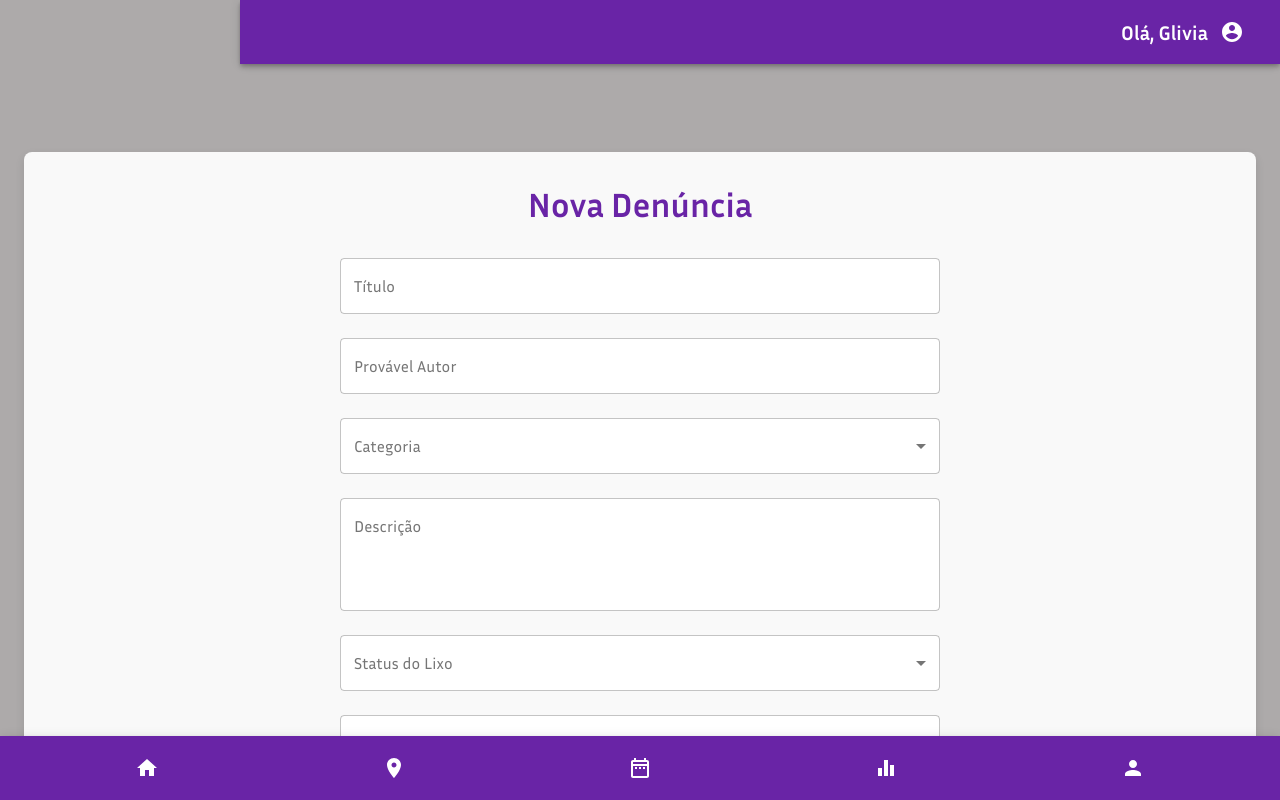
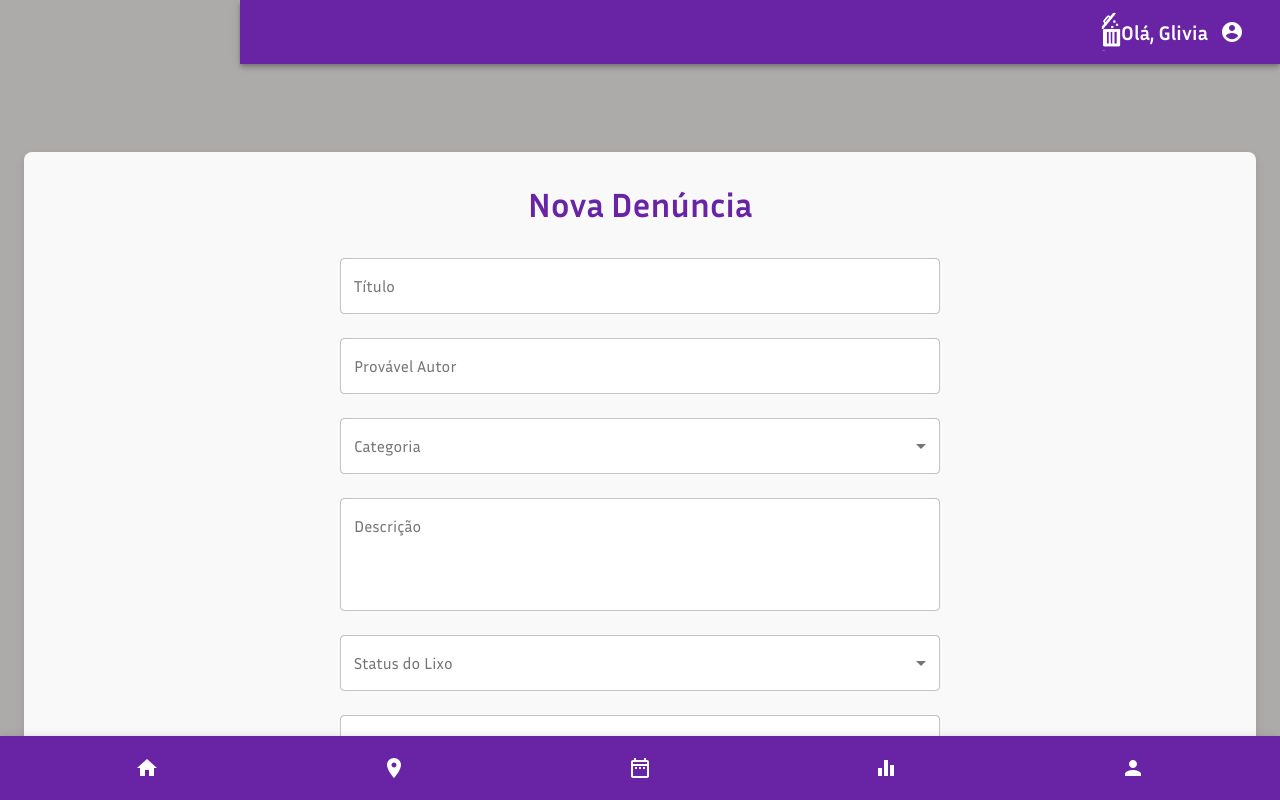
Before and after one commit to pedrorochacr/TP1-IHC, a React (Create React App) app in the folder frontend/: page /denuncias in a window 1280 px wide. Built offline with nearby package versions, Linux system fonts and the light colour scheme; no server answers.

Commit message:
add logo

```diff
--- a/frontend/src/layout/index.js
+++ b/frontend/src/layout/index.js
@@ -1,7 +1,16 @@
 import { useLocation } from "react-router-dom";
 import React, { useState, useContext, useEffect } from "react";
 import { useHistory } from "react-router-dom";
-import { makeStyles, AppBar, Toolbar, IconButton, Grid, Typography, MenuItem, Menu } from "@material-ui/core";
+import {
+  makeStyles,
+  AppBar,
+  Toolbar,
+  IconButton,
+  Grid,
+  Typography,
+  MenuItem,
+  Menu,
+} from "@material-ui/core";
 import clsx from "clsx";
 import { AuthContext } from "../context/Auth/AuthContext";
 import HomeIcon from "@material-ui/icons/Home";
@@ -9,7 +18,9 @@ import LocationOnIcon from "@material-ui/icons/LocationOn";
 import DateRangeOutlined from "@material-ui/icons/DateRangeOutlined";
 import EqualizerOutlined from "@material-ui/icons/EqualizerOutlined";
 import PersonIcon from "@material-ui/icons/Person";
-import AccountCircleIcon from '@material-ui/icons/AccountCircle';
+import AccountCircleIcon from "@material-ui/icons/AccountCircle";
+import logo from "../assets/logo.png";
+
 const useStyles = makeStyles((theme) => ({
   root: {
     display: "flex",
@@ -32,12 +43,14 @@ const useStyles = makeStyles((theme) => ({
     }),
   },
   toolbar: {
-    paddingRight: 24, // keep right padding when drawer closed
+    display: "flex",
+    justifyContent: "space-between", // Alinha logo e ícones nos extremos
+    paddingRight: 24,
     color: "white",
-
-    display: "flex",
-    justifyContent: "end",
-
+  },
+  logo: {
+    height: "40px", // Define a altura da logo
+    cursor: "pointer", // Adiciona um cursor pointer para interatividade
   },
   content: {
     flexGrow: 1,
@@ -60,17 +73,17 @@ const useStyles = makeStyles((theme) => ({
     color: `${theme.palette.secondary.main} !important`,
     backgroundColor: theme.palette.primary.dark,
     padding: theme.spacing(1),
-    borderRadius: '50%',
-    transform: 'scale(1.01)',
-    transition: 'all 1.5s ease',
-    '&:hover': {
-      transform: 'scale(1.01)'
-    }
+    borderRadius: "50%",
+    transform: "scale(1.01)",
+    transition: "all 1.5s ease",
+    "&:hover": {
+      transform: "scale(1.01)",
+    },
   },
   defaultIcon: {
     color: theme.palette.common.white,
-    transition: 'all 0.2s ease',
-  }
+    transition: "all 0.2s ease",
+  },
 }));
 
 const LoggedInLayout = ({ children }) => {
@@ -81,11 +94,13 @@ const LoggedInLayout = ({ children }) => {
   const [drawerOpen, setDrawerOpen] = useState(false);
   const [anchorEl, setAnchorEl] = useState(null);
   const [menuOpen, setMenuOpen] = useState(false);
+
   useEffect(() => {
     if (document.body.offsetWidth > 600) {
       setDrawerOpen(true);
     }
   }, []);
+
   const handleMenu = (event) => {
     setAnchorEl(event.currentTarget);
     setMenuOpen(true);
@@ -95,6 +110,7 @@ const LoggedInLayout = ({ children }) => {
     setAnchorEl(null);
     setMenuOpen(false);
   };
+
   return (
     <div className={classes.root}>
       <AppBar
@@ -106,9 +122,17 @@ const LoggedInLayout = ({ children }) => {
           variant="regular"
           className={clsx(classes.toolbar, drawerOpen && classes.alignProfileIcon)}
         >
+          {/* Logo na barra superior */}
+          <img
+            src={logo}
+            alt="Logo"
+            className={classes.logo}
+            onClick={() => history.push("/bem-vindo")} // Redireciona ao clicar na logo
+          />
+
           <div>
             <Grid container alignItems="center">
-              <Typography style={{fontWeight:600, fontSize:20}}>Olá, Glivia</Typography>
+              <Typography style={{ fontWeight: 600, fontSize: 20 }}>Olá, Glivia</Typography>
               <IconButton
                 aria-label="account of current user"
                 aria-controls="menu-appbar"
@@ -118,7 +142,6 @@ const LoggedInLayout = ({ children }) => {
                 style={{ color: "white" }}
               >
                 <AccountCircleIcon />
-
               </IconButton>
             </Grid>
             <Menu
@@ -136,14 +159,19 @@ const LoggedInLayout = ({ children }) => {
               open={menuOpen}
               onClose={handleCloseMenu}
             >
-              <MenuItem onClick={()=>console.log("perfil")} style={{backgroundColor: "white"}}>
+              <MenuItem
+                onClick={() => console.log("perfil")}
+                style={{ backgroundColor: "white" }}
+              >
                 Perfil
               </MenuItem>
-              <MenuItem onClick={()=>console.log("logout")} style={{backgroundColor: "white"}}>
+              <MenuItem
+                onClick={() => console.log("logout")}
+                style={{ backgroundColor: "white" }}
+              >
                 Logout
               </MenuItem>
             </Menu>
-
           </div>
         </Toolbar>
       </AppBar>
--- a/frontend/src/pages/initialPage/index.js
+++ b/frontend/src/pages/initialPage/index.js
@@ -9,6 +9,7 @@ import {
 import { makeStyles } from "@material-ui/core/styles";
 import { Person, PersonAdd } from "@material-ui/icons";
 import { useHistory } from "react-router-dom";
+import logo from "./../../assets/logo1.png"; // Importando a imagem da logo
 
 const useStyles = makeStyles((theme) => ({
   root: {
@@ -26,10 +27,19 @@ const useStyles = makeStyles((theme) => ({
     backgroundColor: "#fff",
     boxShadow: "0px 4px 10px rgba(0, 0, 0, 0.1)",
   },
+  titleContainer: {
+    display: "flex",
+    alignItems: "center",
+    justifyContent: "center",
+    marginBottom: theme.spacing(2),
+    gap: theme.spacing(1),
+  },
+  logo: {
+    height: "40px", // Altura da logo
+  },
   title: {
     fontWeight: 700,
     color: theme.palette.primary.main,
-    marginBottom: theme.spacing(2),
   },
   subtitle: {
     fontSize: "16px",
@@ -53,7 +63,6 @@ const useStyles = makeStyles((theme) => ({
   },
 }));
 
-
 const InitialPage = () => {
   const classes = useStyles();
   const history = useHistory();
@@ -63,9 +72,12 @@ const InitialPage = () => {
       <Container maxWidth="xs">
         <CssBaseline />
         <div className={classes.paper}>
-          <Typography variant="h4" className={classes.title}>
-            LixoSmart
-          </Typography>
+          <div className={classes.titleContainer}>
+            <img src={logo} alt="LixoSmart Logo" className={classes.logo} />
+            <Typography variant="h4" className={classes.title}>
+              LixoSmart
+            </Typography>
+          </div>
           <Typography variant="subtitle1" className={classes.subtitle}>
             "Transformando o descarte de resíduos em ações inteligentes para um
             planeta mais limpo"
```
Also changed, not shown: frontend/src/assets/logo.png (added), frontend/src/assets/logo1.png (added). Lines whose indentation alone changed are shown as unchanged.
